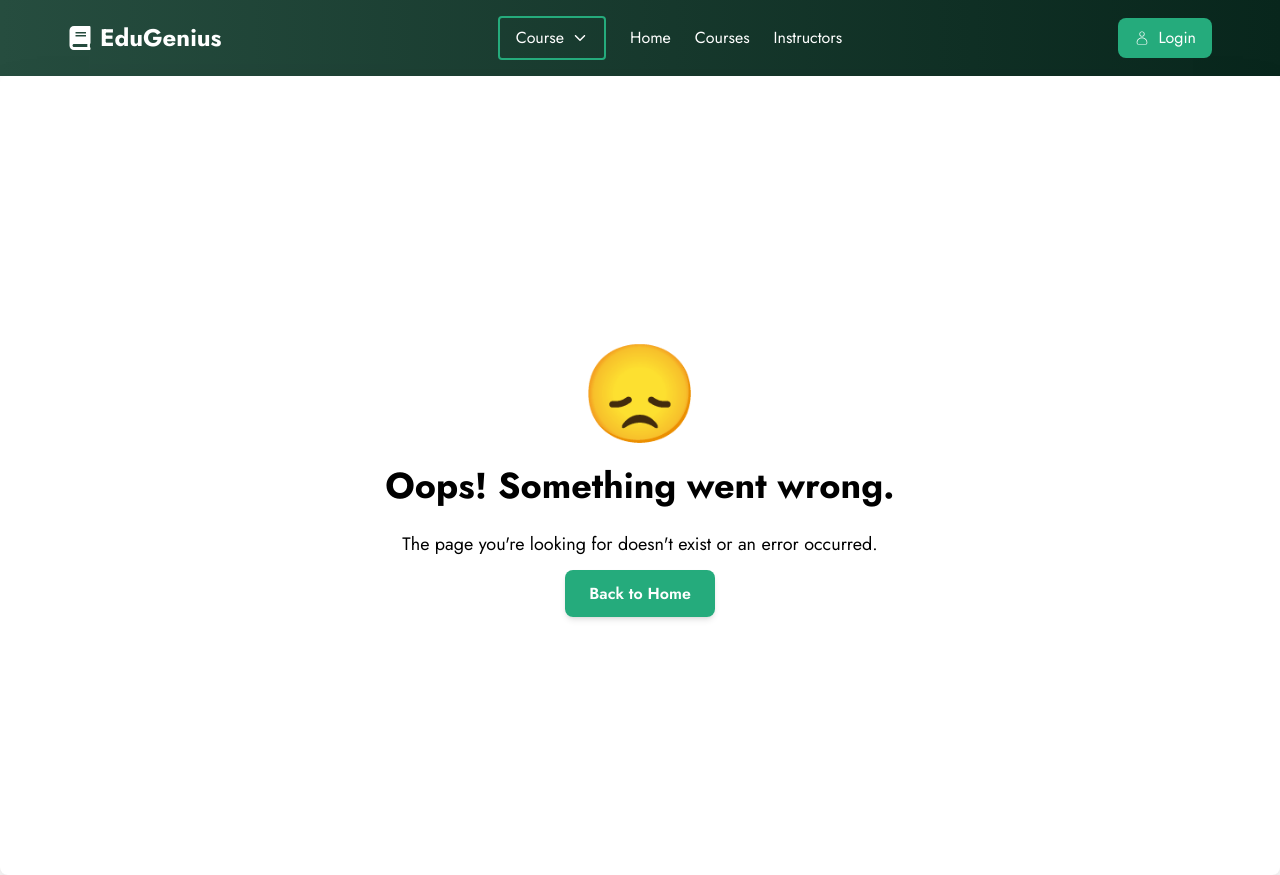
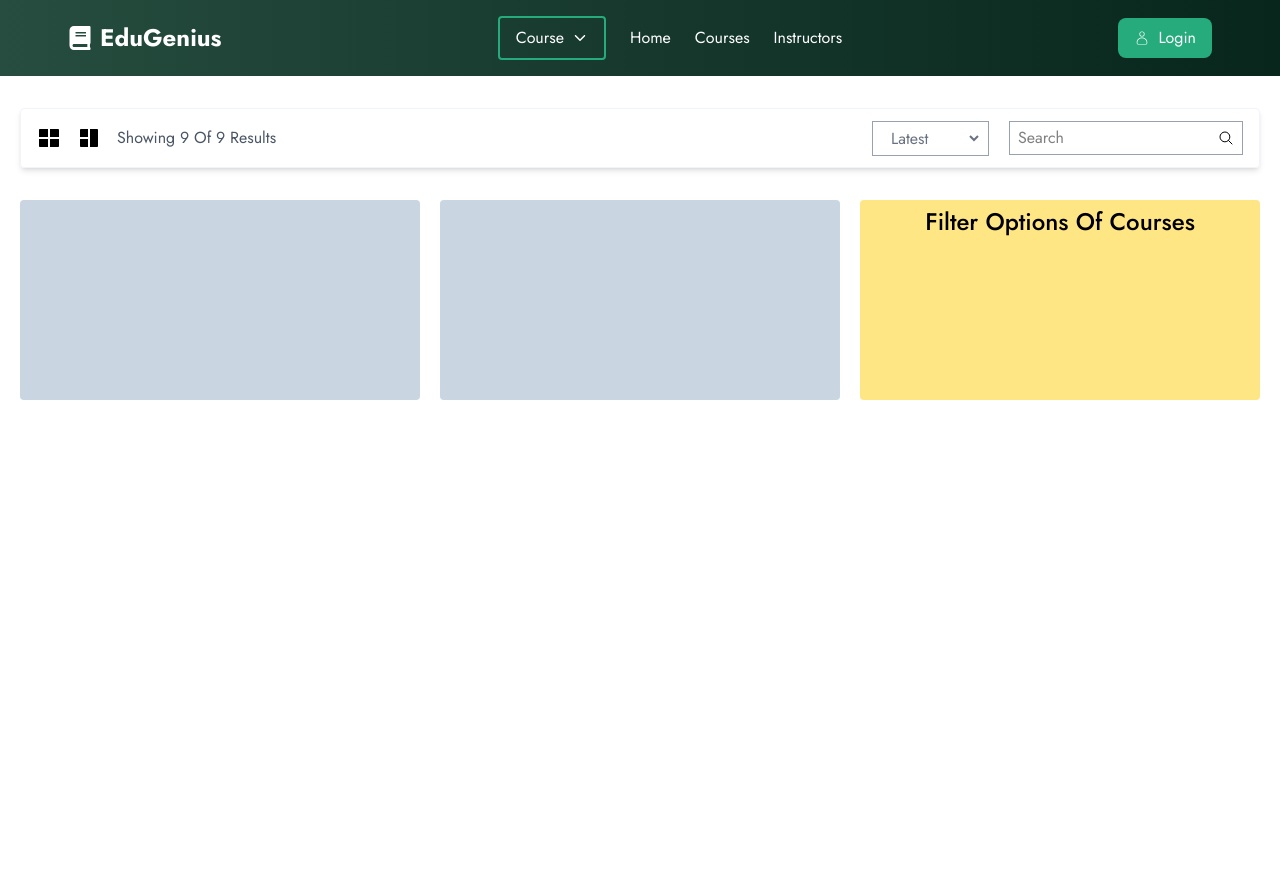
Before and after one commit to tariqul420/EduGenius, a Next.js app: page /courses in a window 1280 px wide. Before the commit this address had no page. After the commit the page ends 800 px from the top, so only its background shows below. Built offline with nearby package versions, Linux system fonts and the light colour scheme.

Commit message:
courses page layout created

```diff
--- /dev/null
+++ b/src/app/courses/page.js
@@ -0,0 +1,60 @@
+'use client'
+import React, { useState } from "react";
+import { RiLayout4Fill, RiLayoutGridFill } from "react-icons/ri";
+import { IoSearchOutline } from "react-icons/io5";
+
+const Courses = () => {
+  const [isGridCol, setIsGridCol] = useState(false)
+  console.log(isGridCol);
+  return (
+    <>
+      <section className="py-5">
+        <div className="container px-2 md:px-5 mx-auto">
+          {/* Filter Courses =============== */}
+          <div className="filter-bar flex justify-between items-center px-4 shadow-md border border-slate-100 rounded min-h-[60px] my-3">
+            <div className="left-content text-2xl flex gap-4 items-center">
+              <button onClick={()=>setIsGridCol(false)} className="cursor-pointer">
+                <RiLayoutGridFill />
+              </button>
+              <button onClick={()=>setIsGridCol(true)} className="cursor-pointer">
+                <RiLayout4Fill />
+              </button>
+              <p className="text-base text-gray-600">Showing 9 Of 9 Results</p>
+            </div>
+            <div className="right-content flex items-center gap-5">
+              <div className="filter-course text-gray-500 border border-gray-400 px-1.5">
+                <select className="px-2 py-1 border-none outline-none" name="filter-course" id="filter-course">
+                  <option className="border-none" value="latest">Latest</option>
+                  <option className="border-none" value="top-rated">Top Rated</option>
+                  <option className="border-none" value="oldest">Oldest</option>
+                </select>
+              </div>
+              <div className="search-bar flex items-center gap-1 px-2 py-1 border border-gray-400">
+                <input
+                  type="text"
+                  className="outline-none"
+                  placeholder="Search"
+                />
+                <div className="icon">
+                  <IoSearchOutline />
+                </div>
+              </div>
+            </div>
+          </div>
+          {/* Courses Content Section =============== */}
+          <div className="courses-content mt-6 md:mt-8 grid gap-5 grid-cols-12">
+            <div className={`courses gap-5 grid grid-cols-2 col-span-12 lg:col-span-8 ${isGridCol? 'grid-cols-2' : 'grid-cols-1 sm:grid-cols-2' }`}>
+              <div className="course-item col-span-1 min-h-[200px] bg-slate-300 rounded w-full"></div>
+              <div className="course-item col-span-1 min-h-[200px] bg-slate-300 rounded w-full"></div>
+            </div>
+            <div className="courses-filter rounded bg-amber-200 p-1.5 hidden lg:block col-span-4">
+                <p className="text-2xl text-center font-medium">Filter Options Of Courses</p>
+            </div>
+          </div>
+        </div>
+      </section>
+    </>
+  );
+};
+
+export default Courses;
```
Also changed, not shown: 1 other file (tests, documents, lock files or other folders).
